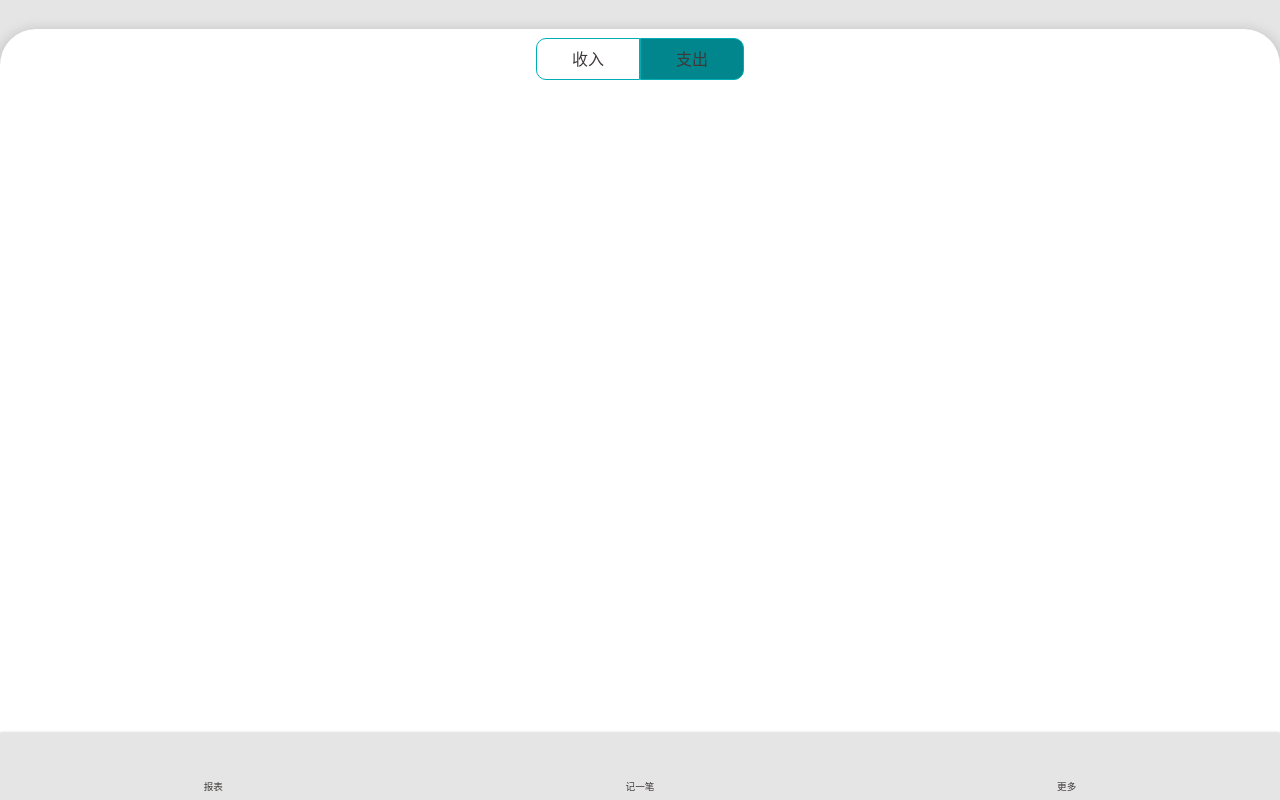
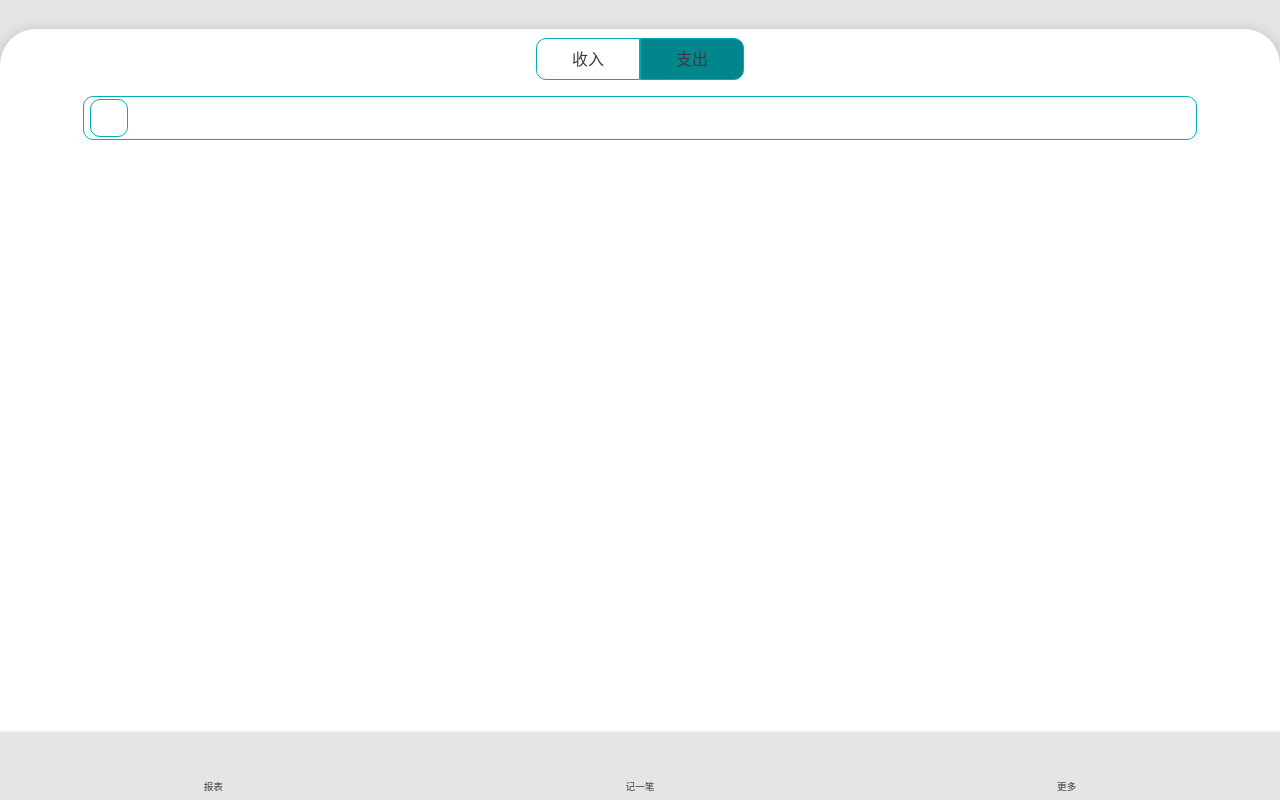
Before and after one commit to wh2887/whale-wallet, a Vue app: page /#/money in a window 1280 px wide. Built offline with nearby package versions, Linux system fonts and the light colour scheme.

Commit message:
完成Output组件样式

```diff
--- a/public/index.html
+++ b/public/index.html
@@ -14,6 +14,6 @@
 </noscript>
 <div id="app"></div>
 <!-- built files will be auto injected -->
-<script src="//at.alicdn.com/t/font_1944932_t2rhpgiw87d.js"></script>
+<script src="//at.alicdn.com/t/font_1944932_cxm176cayea.js"></script>
 </body>
 </html>
--- /dev/null
+++ b/src/components/Money/Output.vue
@@ -0,0 +1,56 @@
+<template>
+    <div class="output-wrapper">
+        <Icon name="dog3"/>
+        <label>
+            <input type="text">
+        </label>
+    </div>
+</template>
+
+<script lang="ts">
+  import Vue from 'vue';
+  import {Component} from 'vue-property-decorator';
+
+  @Component
+  export default class Output extends Vue {
+
+  }
+</script>
+
+<style lang="scss" scoped>
+    @import "~@/assets/styles/helper.scss";
+
+    .output-wrapper {
+        width: 87vw;
+        border: 1px solid $color-highlight;
+        margin-top: 16px;
+        line-height: 2.5em;
+        border-radius: 10px;
+        display: flex;
+        flex-direction: row;
+        position: relative;
+        padding: 2px 2px;
+
+        > :nth-child(1) {
+            font-size: 1.5em;
+            line-height: 1.5em;
+            margin-left: 4px;
+            padding: 0 6px;
+            border: 1px solid $color-highlight;
+            border-radius: 10px;
+        }
+
+        > :nth-child(2) {
+            position: absolute;
+            right: 6px;
+            > input {
+                @extend %clearFix;
+                text-align: right;
+                width: 70vw;
+                font-size: 1.5em;
+                line-height: 1.5em;
+                border: none;
+            }
+        }
+    }
+</style>
--- a/src/components/Money/Type.vue
+++ b/src/components/Money/Type.vue
@@ -36,6 +36,8 @@
         > div {
             padding: 0 35px 0 35px;
             border: 1px solid $color-highlight;
+            //收入 | 支出 不换行
+            white-space: nowrap;
         }
 
         > :nth-child(1) {
@@ -47,7 +49,7 @@
         }
 
         & .selected {
-            background: darken($color-highlight,8%);
+            background: darken($color-highlight, 8%);
         }
 
     }
--- a/src/views/Money.vue
+++ b/src/views/Money.vue
@@ -2,6 +2,7 @@
     <Layout class-prefix="layout">
         <div class="moneyBG">
             <Type/>
+            <Output/>
 
 <!--            <div>Output:输出</div>-->
 <!--            <div>Tags:标签分类</div>-->
@@ -15,8 +16,9 @@
   import Vue from 'vue';
   import {Component} from 'vue-property-decorator';
   import Type from '@/components/Money/Type.vue';
+  import Output from '@/components/Money/Output.vue';
   @Component({
-    components: {Type}
+    components: {Output, Type}
   })
   export default class Money extends Vue {
   }
@@ -32,6 +34,9 @@
             background: #ffffff;
             border-radius: 36px 36px 0 0;
             box-shadow: 0 4px 15px rgba(0, 0, 0, 0.25);
+            display: flex;
+            align-items: center;
+            flex-direction: column;
         }
     }
 </style>
```
